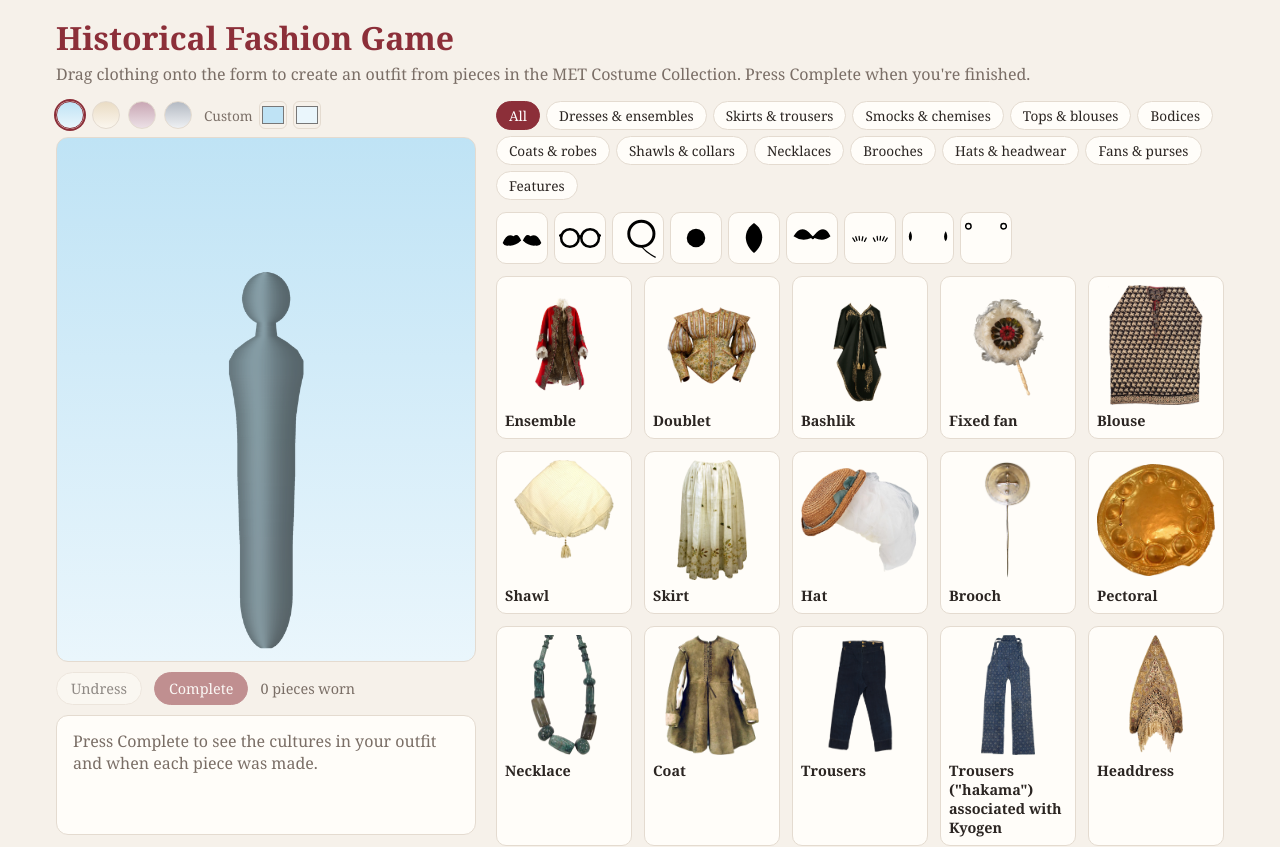
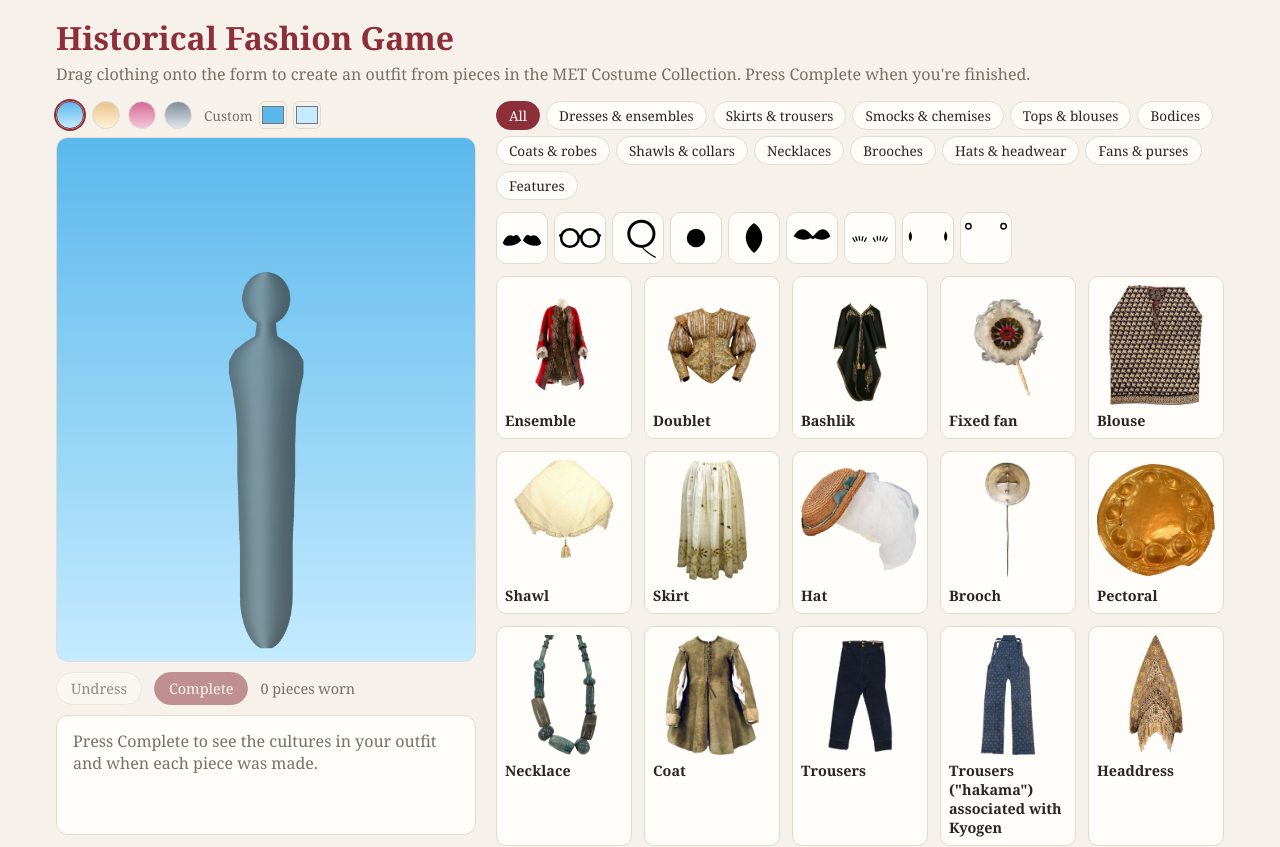
Before and after one commit to L67fr/Fashion-History-Game-, a React (Vite) app: page / in a window 1280 px wide. Shown: the top 847 px of the page. Built offline with nearby package versions, Linux system fonts and the light colour scheme.

Commit message:
Make background presets more vibrant

```diff
--- a/src/background.js
+++ b/src/background.js
@@ -1,9 +1,9 @@
 // Background colours for the figure: top and bottom of the gradient
 export const BG_PRESETS = [
-  { label: 'Sky', colors: ['#bfe3f5', '#eaf6fc'] },
-  { label: 'Parlour', colors: ['#eadcc4', '#fbf6ee'] },
-  { label: 'Dusk', colors: ['#c9a7b4', '#ece0e6'] },
-  { label: 'Studio', colors: ['#b4bac3', '#eef0f3'] },
+  { label: 'Sky', colors: ['#5bb8ec', '#c4ebff'] },
+  { label: 'Parlour', colors: ['#e8c48a', '#fff1d6'] },
+  { label: 'Dusk', colors: ['#d46a94', '#f5c6d9'] },
+  { label: 'Studio', colors: ['#7f8c9c', '#dfe5ec'] },
 ]
 export const DEFAULT_BG = BG_PRESETS[0].colors
 
```
